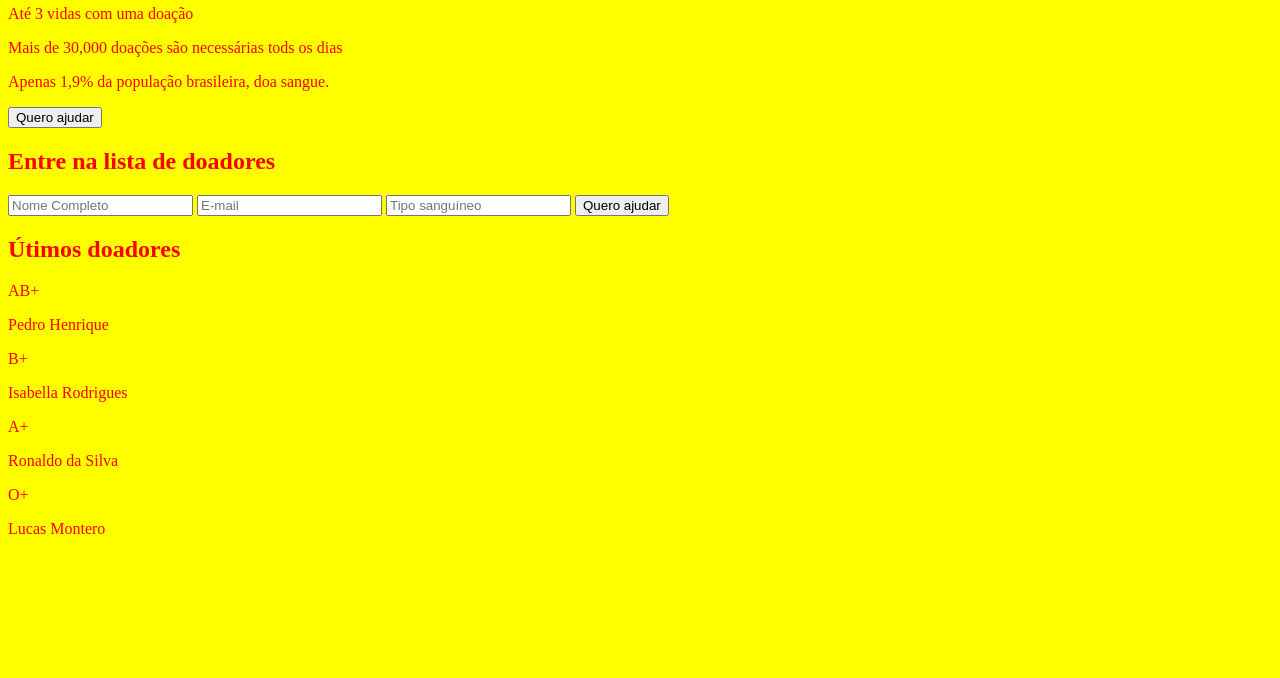
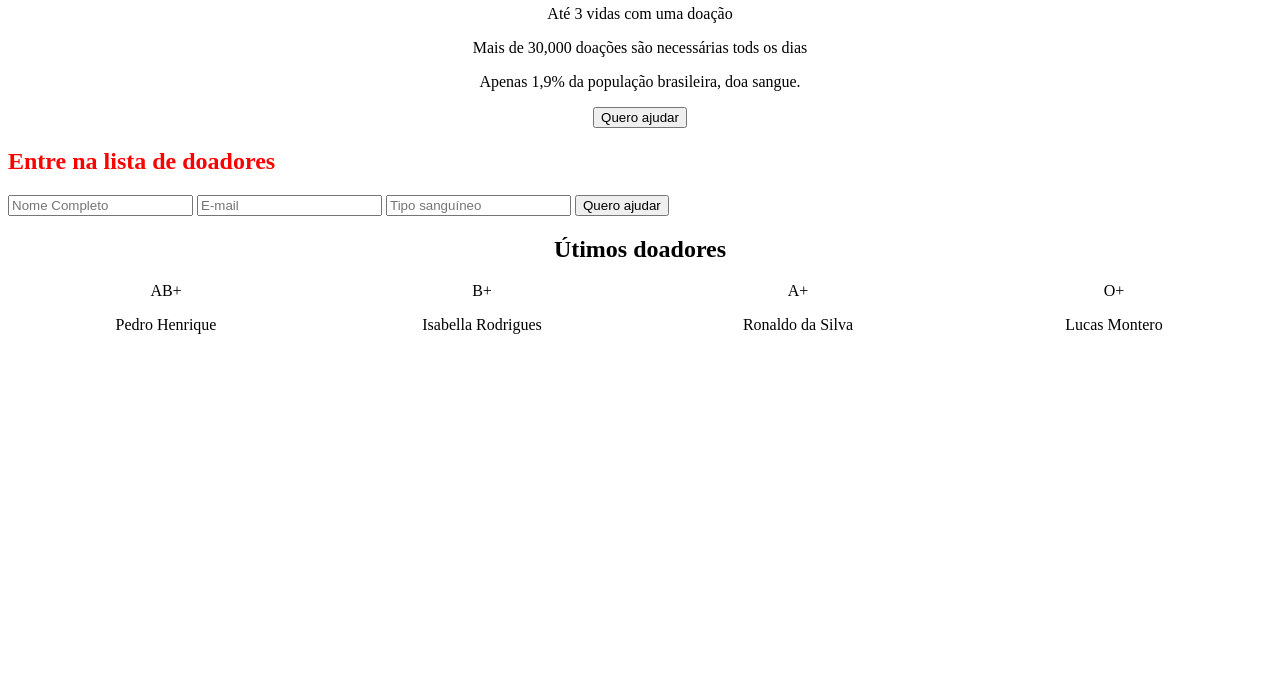
Before and after one commit to PHfalcom/Sistema-de-Cadastro, a plain HTML site: page index.html in a window 1280 px wide. Shown: the part 122-800 px from the top of the page. Drawn offline with Linux system fonts and the light colour scheme.

Commit message:
bug html

```diff
--- a/index.html
+++ b/index.html
@@ -4,12 +4,8 @@
 
 <head>
     <title>Take your blood</title>
-    <style>
-        body {
-            color: red;
-            background-color: yellow;
-        }
-    </style>
+
+    <link rel="stylesheet" href="style.css">
 </head>
 
 <body>
@@ -23,7 +19,7 @@
         <button>Quero ajudar</button>
     </header>
 
-    <section class="form"></section>
+    <section class="form">
         <h2>Entre na lista de doadores</h2>
         <form action="/">
             <input type="text" name="name" type="text" placeholder="Nome Completo">
@@ -32,6 +28,7 @@
 
             <button>Quero ajudar</button>
         </form>
+    </section>
 
     <main>
         <h2>Útimos doadores</h2>
--- a/style.css
+++ b/style.css
@@ -0,0 +1,15 @@
+/* Alinhamento, espaçamento, larguras e alturas*/
+
+header, main {
+    text-align: center;
+
+}
+
+section.donors {
+    display: grid;
+    grid-template-columns: 1fr 1fr 1fr 1fr;
+}
+
+.form{
+    color: red;
+}
```
Lines whose indentation alone changed are shown as unchanged.
